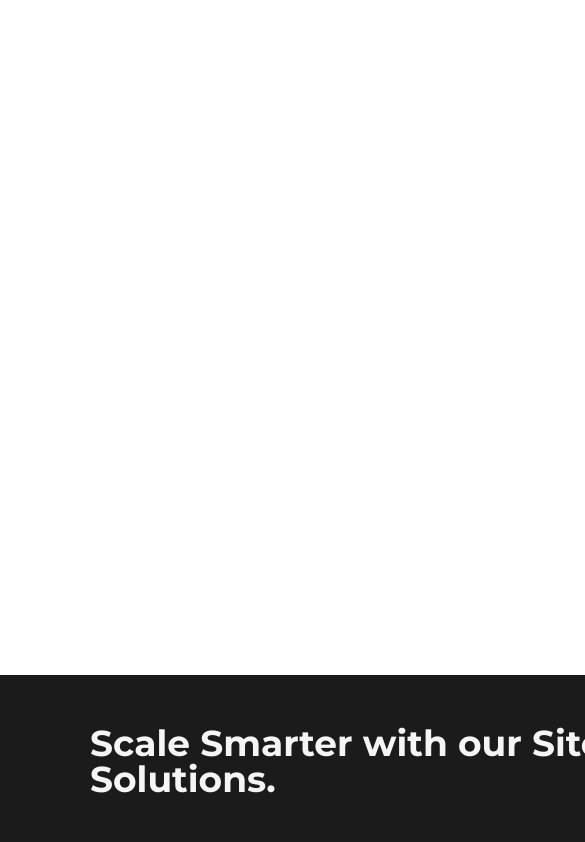
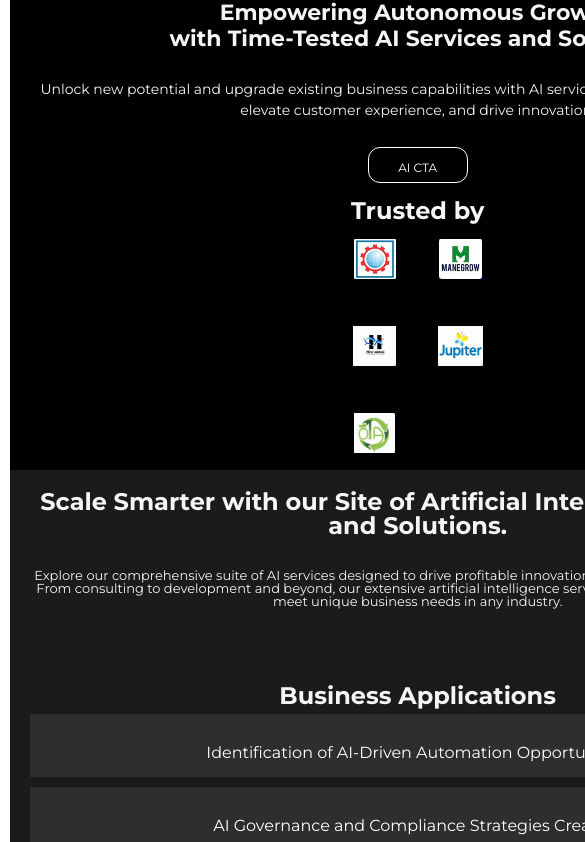
Before and after one commit to aditipatil0315/ai_page, a React (Vite) app: page / in a window 390 px wide. Shown: the top 842 px of the page, 585 px wide, since content can reach past the window. Built offline with nearby package versions, Linux system fonts and the light colour scheme.

Commit message:
section3 responsive

```diff
--- a/src/Ai_page/Ai_page.css
+++ b/src/Ai_page/Ai_page.css
@@ -12,3 +12,16 @@
     flex-direction: column;
     overflow-x: hidden;
 }
+
+
+@media (max-width: 768px) {
+    .ai_container {
+        padding: 0 15px;
+    }
+}
+
+@media (max-width: 480px) {
+    .ai_container {
+        padding: 0 10px;
+    }
+}
--- a/src/App.css
+++ b/src/App.css
@@ -16,7 +16,7 @@ html , body {
 
 }
 
-/* .app {
+.app {
   width: 100%;
   height: auto;
   display: flex;
@@ -24,4 +24,16 @@ html , body {
     justify-content: center;
     align-items: center;
 
-} */
+}
+
+@media (max-width: 768px) {
+  .app {
+      padding: 0 15px;
+  }
+}
+
+@media (max-width: 480px) {
+  .app {
+      padding: 0 10px;
+  }
+}
--- a/src/components/Section1/Section1.css
+++ b/src/components/Section1/Section1.css
@@ -1,12 +1,30 @@
+
+
+.section1{
+    background-color: black;
+    color: whitesmoke;
+    position: relative;
+    padding: 50px 70px; /* Added some top & bottom padding */
+    z-index: 10;
+    width: 100%;
+    min-height: auto; /* Allows height to adjust dynamically */
+    display: flex;
+    justify-content: center;
+    align-items: center;
+    flex-direction: column;
+    text-align: center;
+    gap: 20px;
+}
 
 
 .heading_tagline{
-
+    background-color: black;
+    color: whitesmoke;
     position: relative;
     padding: 0 70px ;
     z-index: 10;
     width: 100%;
-    height: 80vh;
+    min-height: auto;
     display: flex;
     justify-content: center;
     align-items: center;
@@ -17,8 +35,9 @@
 
 
 .heading_tagline h1  {
-    font-size: 48px;
-    color: whitesmoke;
+    font-size: 3rem; /* 48px converted to rem */
+    line-height: 1.3;
+    max-width: 90%; /* Ensuring it doesn't overflow */
 }
 
 
@@ -43,3 +62,126 @@
     transition: 0.3s ease-in-out;
     text-align: center;
 }
+
+
+.clients-grid {
+    grid-template-columns: repeat(auto-fit, minmax(100px, 1fr));
+    display: flex;
+    /* flex-direction: column; */
+  }
+
+  .clients-section {
+    background-color: black;
+    display: flex;
+    flex-direction: column;
+  }
+
+  .clients-section h2 {
+    font-size: 1.8rem;
+  }
+
+  .client-logo {
+    padding: 10px;
+  }
+
+  .client-logo img {
+    max-height: 50px;
+  }
+
+
+  @media (max-width: 1024px) {
+    .heading_tagline h1 {
+        font-size: 2.5rem;
+    }
+
+    .heading_tagline h3 {
+        font-size: 1rem;
+    }
+}
+
+
+
+
+  @media (max-width: 768px) {
+    .section1 {
+        padding: 0 30px;
+        min-height: auto; /* Allow height to adjust dynamically */
+    }
+
+    .heading_tagline {
+        padding: 0 20px;
+        gap: 15px;
+    }
+
+    .heading_tagline h1 {
+        font-size: 28px;
+        line-height: 1.3;
+    }
+
+    .heading_tagline h3 {
+        font-size: 16px;
+    }
+
+    .cta_ai {
+        width: 120px;
+        height: 40px;
+        font-size: 14px;
+    }
+
+    .clients-section h2 {
+        font-size: 1.5rem;
+        text-align: center;
+    }
+
+    .clients-grid {
+        display: grid;
+        grid-template-columns: repeat(3, 1fr);
+        gap: 15px;
+        justify-items: center;
+    }
+
+    .client-logo img {
+        max-height: 40px;
+    }
+}
+
+
+
+@media (max-width: 480px) {
+
+
+    .section1 {
+        padding: 0 15px;
+        min-height: auto; /* Ensuring content is not squeezed */
+    }
+
+    .heading_tagline {
+        padding: 0 15px;
+        gap: 10px;
+    }
+
+    .heading_tagline h1 {
+        font-size: 22px;
+        line-height: 1.2;
+    }
+
+    .heading_tagline h3 {
+        font-size: 14px;
+    }
+
+    .cta_ai {
+        width: 100px;
+        height: 36px;
+        font-size: 12px;
+    }
+
+    .clients-grid {
+      display: grid;
+      grid-template-columns: repeat(2, 1fr);
+      gap: 20px;
+      align-items: center;
+      justify-items: center;
+    }
+
+
+  }
--- a/src/components/Section1/Section1.jsx
+++ b/src/components/Section1/Section1.jsx
@@ -12,6 +12,9 @@ const Section1 = () => {
 
 
   return (
+    <div className="section1">
+
+
     <div className="heading_tagline">
     <h1>Empowering Autonomous Growth <br /> with Time-Tested AI Services and Solutions</h1>
     <h3>
@@ -20,7 +23,7 @@ const Section1 = () => {
     </h3>
     <button className='cta_ai'>AI CTA</button>
 
-    <div className="clients_showcase">
+    <div className="clients-section">
   <h2>Trusted by</h2>
   <div className="clients-grid">
     {clients.map((logo, index) => (
@@ -31,6 +34,7 @@ const Section1 = () => {
   </div>
 </div>
   </div>
+  </div>
   )
 }
 
--- a/src/components/Section2/Section2.css
+++ b/src/components/Section2/Section2.css
@@ -59,3 +59,96 @@
     font-size: 25px;
 
 }
+
+
+
+@media (max-width: 1024px) {
+    .scale_section {
+        padding: 40px;
+        height: auto;
+    }
+
+    .scale_section h1 {
+        font-size: 32px;
+    }
+
+    .scale_section h3 {
+        font-size: 15px;
+    }
+
+    .services_box {
+        flex-wrap: wrap;
+        justify-content: center;
+        gap: 15px;
+    }
+
+    .services_given {
+        width: 45%;
+        height: auto;
+        padding: 15px;
+        gap: 15px;
+    }
+}
+
+@media (max-width: 768px) {
+    .scale_section {
+        padding: 30px;
+        gap: 20px;
+    }
+
+    .scale_section h1 {
+        font-size: 28px;
+    }
+
+    .scale_section h3 {
+        font-size: 14px;
+    }
+
+    .services_box {
+        flex-direction: column;
+        align-items: center;
+    }
+
+    .services_given {
+        width: 80%;
+        text-align: center;
+    }
+
+    .services_given i {
+        font-size: 22px;
+    }
+}
+
+@media (max-width: 480px) {
+    .scale_section {
+        padding: 20px;
+        gap: 15px;
+    }
+
+    .scale_section h1 {
+        font-size: 24px;
+        text-align: center;
+    }
+
+    .scale_section h3 {
+        font-size: 13px;
+        text-align: center;
+    }
+
+    .applications_card h2 {
+        text-align: center;
+    }
+
+    .services_box {
+        gap: 10px;
+    }
+
+    .services_given {
+        width: 100%;
+        padding: 12px;
+    }
+
+    .services_given i {
+        font-size: 20px;
+    }
+}
```
